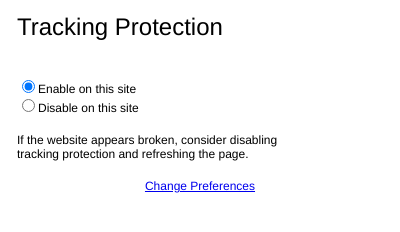
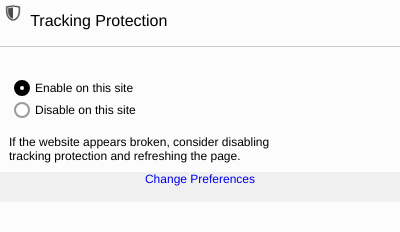
Before and after one commit to rhelmer/tracking-protection-study, a browser extension: page extension/webextension/popup.html in a window 400 px wide. Drawn offline with Linux system fonts and the light colour scheme.

Commit message:
send number of trackers blocked to UI

```diff
--- a/extension/webextension/popup.css
+++ b/extension/webextension/popup.css
@@ -4,16 +4,23 @@
 
 body {
     font: 12px Helvetica;
+    background-color: #fcfcfc;
+    margin: 0;
+    padding: 0;
+}
 
+a {
+    text-decoration: none;
 }
 
 #main {
     min-height: 20px;
+    display: flex;
+    flex-flow: column;
+    align-items: top;
     margin: 0;
     padding: 0;
-    display: flex;
-    flex-flow: column;
-    align-items: left;
+
 }
 
 #main > article {
@@ -26,6 +33,28 @@ body {
     padding: 5px;
 }
 
+input[type="radio"] {
+    -webkit-appearance: none;
+    -moz-appearance: none;
+    appearance: none;
+    width: 24px;
+    height: 24px;
+    background-color: white;
+    border-radius: 50%;
+    width: 16px;
+    height: 16px;
+
+    border: 2px solid #999;
+    outline: none;
+    margin-right: 5px;
+
+    position: relative;
+    top: 4px;
+}
+input:checked {
+    border: 6px solid black;
+  }
+
 #main > aside {
     margin: 4px;
     padding: 5px;
@@ -33,16 +62,26 @@ body {
 
 header {
     display: block;
-    font: 24px Helvetica;
-    margin: 4px;
-    padding: 5px;
+    font: 16px Helvetica;
     text-align: left;
+}
+
+header > img {
+    margin: 5px;
+}
+
+header > hr {
+    display: block;
+    height: 1px;
+    border: 0;
+    border-top: 1px solid #ccc;
+    margin: 1em 0;
+    padding: 0;
 }
 
 footer {
   display: block;
-  margin: 4px;
-  padding: 5px;
-  min-height: 10px;
+  min-height: 30px;
   text-align: center;
+  background-color: #f0f0f0;
 }
--- a/extension/webextension/popup.html
+++ b/extension/webextension/popup.html
@@ -5,21 +5,23 @@
     <link rel="stylesheet" href="popup.css"></link>
     <script src="popup.js"></script>
   </head>
-  <header>Tracking Protection</header>
+  <header>
+    <img src="icons/tracking-protection-enabled.png" width="16" height="16">
+    Tracking Protection
+    <div id="trackers-detected"></div>
+    <hr>
+  </header>
   <div id="main">
-    <article>
-        <div id="trackers-detected"></div>
-    </article>
     <nav>
       <div class="toggle-tp">
         <label><input type="radio" id="enable" name="toggle-tp" checked>Enable on this site</label><br>
         <label><input type="radio" id="disable" name="toggle-tp">Disable on this site</label>
       </div>
     </nav>
-    <aside>
+    <article>
       If the website appears broken, consider disabling<br>
       tracking protection and refreshing the page.
-    </aside>
+    </article>
   </div>
   <footer>
     <a href="#" id="prefs">Change Preferences</a>
```
Also changed, not shown: extension/webextension/background.js (+33 -11 lines), extension/bootstrap.js, extension/webextension/manifest.json.
